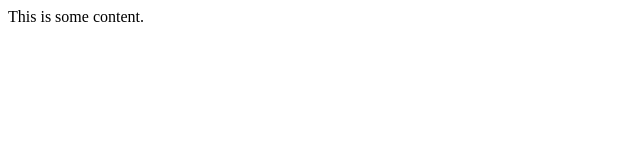
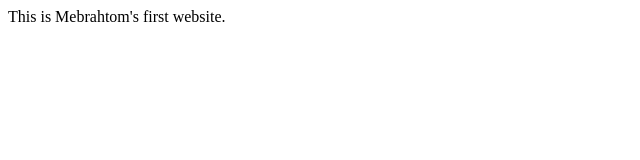
Before and after one commit to mebrahto/mebrahto.github.io, a plain HTML site: page index.html in a window 1280 px wide. Shown: the whole page, without its empty margins (0-640 px from the left). Drawn offline with Linux system fonts and the light colour scheme.

Commit message:
This is the first update commit

```diff
--- a/index.html
+++ b/index.html
@@ -7,6 +7,6 @@
   <title>Example index.html</title>
 </head>
 <body>
-  This is some content.
+  This is Mebrahtom's first website.
 </body>
 </html>
```
